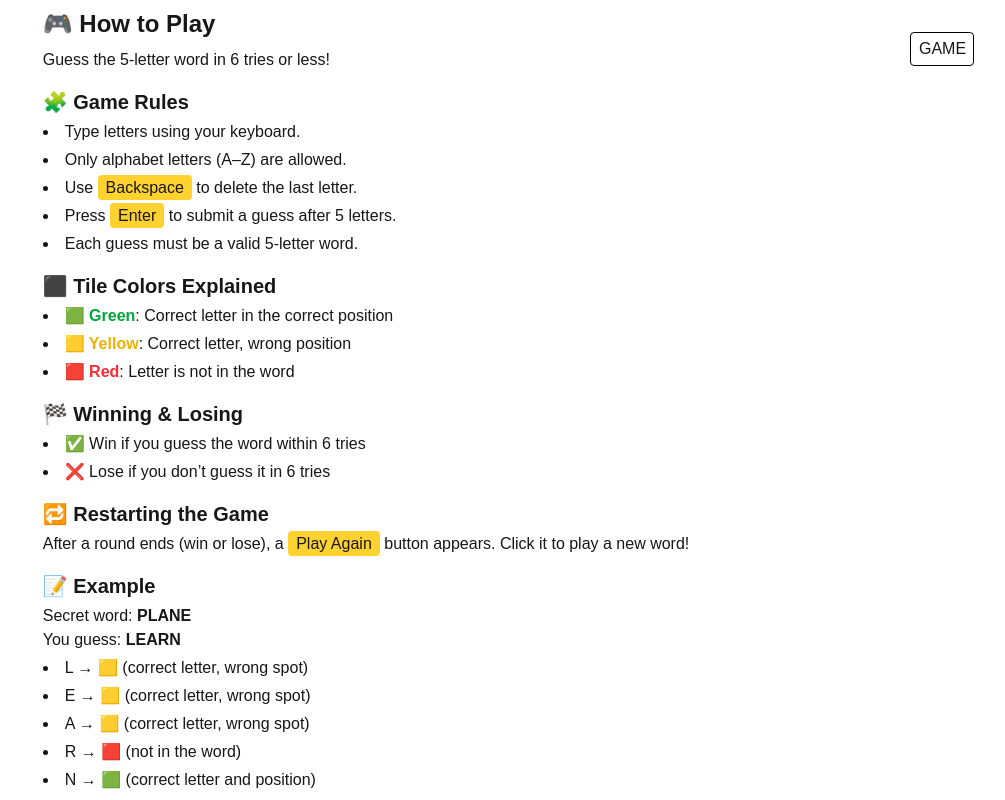
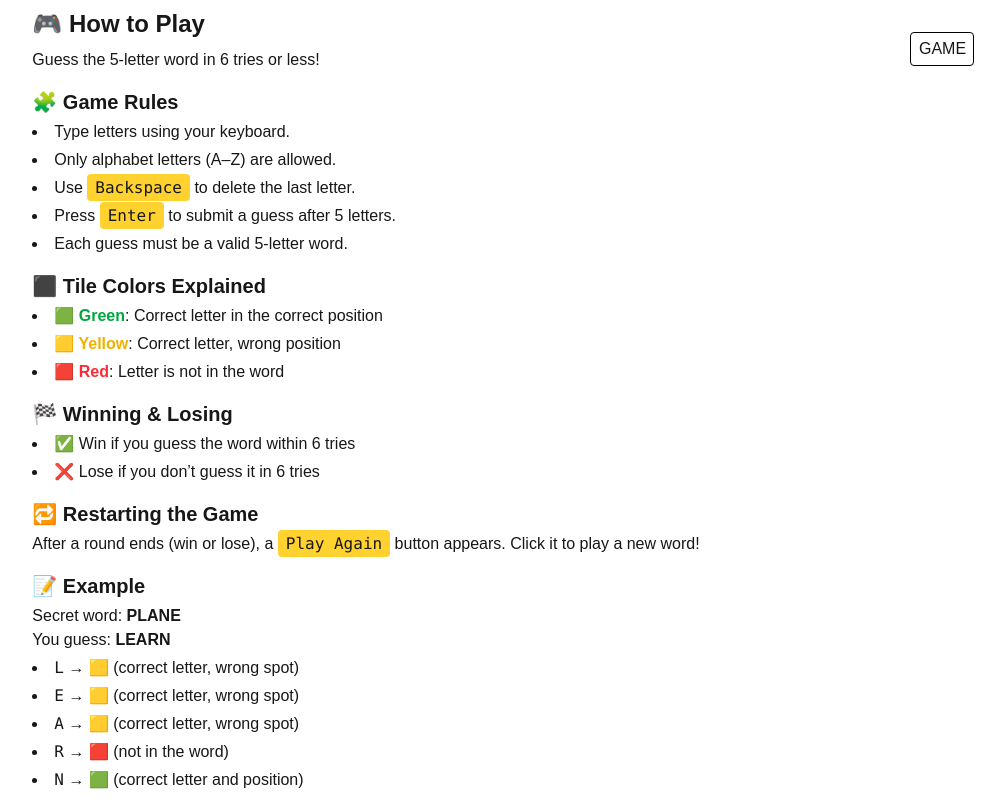
Before and after one commit to PeczCodes/guess, a Next.js app: page /help in a window 1280 px wide. Shown: the whole page, without its empty margins (274-1279 px from the left). Built offline with nearby package versions, Linux system fonts and the light colour scheme.

Commit message:
Unused fonts removed

```diff
--- a/app/globals.css
+++ b/app/globals.css
@@ -8,8 +8,6 @@
 @theme inline {
   --color-background: var(--background);
   --color-foreground: var(--foreground);
-  --font-sans: var(--font-geist-sans);
-  --font-mono: var(--font-geist-mono);
 }
 
 @media (prefers-color-scheme: dark) {
--- a/app/layout.tsx
+++ b/app/layout.tsx
@@ -1,16 +1,6 @@
 import type { Metadata } from "next";
-import { Geist, Geist_Mono } from "next/font/google";
 import "./globals.css";
 
-const geistSans = Geist({
-  variable: "--font-geist-sans",
-  subsets: ["latin"],
-});
-
-const geistMono = Geist_Mono({
-  variable: "--font-geist-mono",
-  subsets: ["latin"],
-});
 
 export const metadata: Metadata = {
   title: "Create Next App",
```
